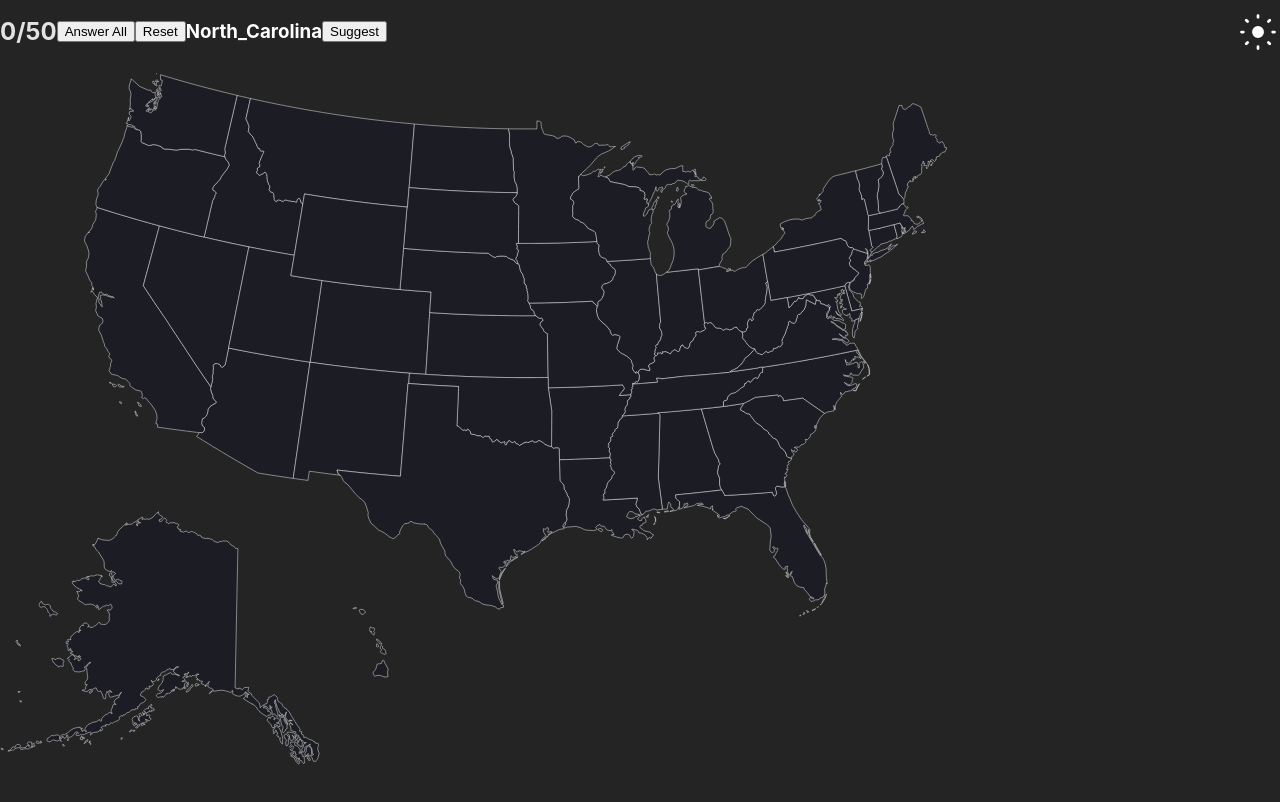
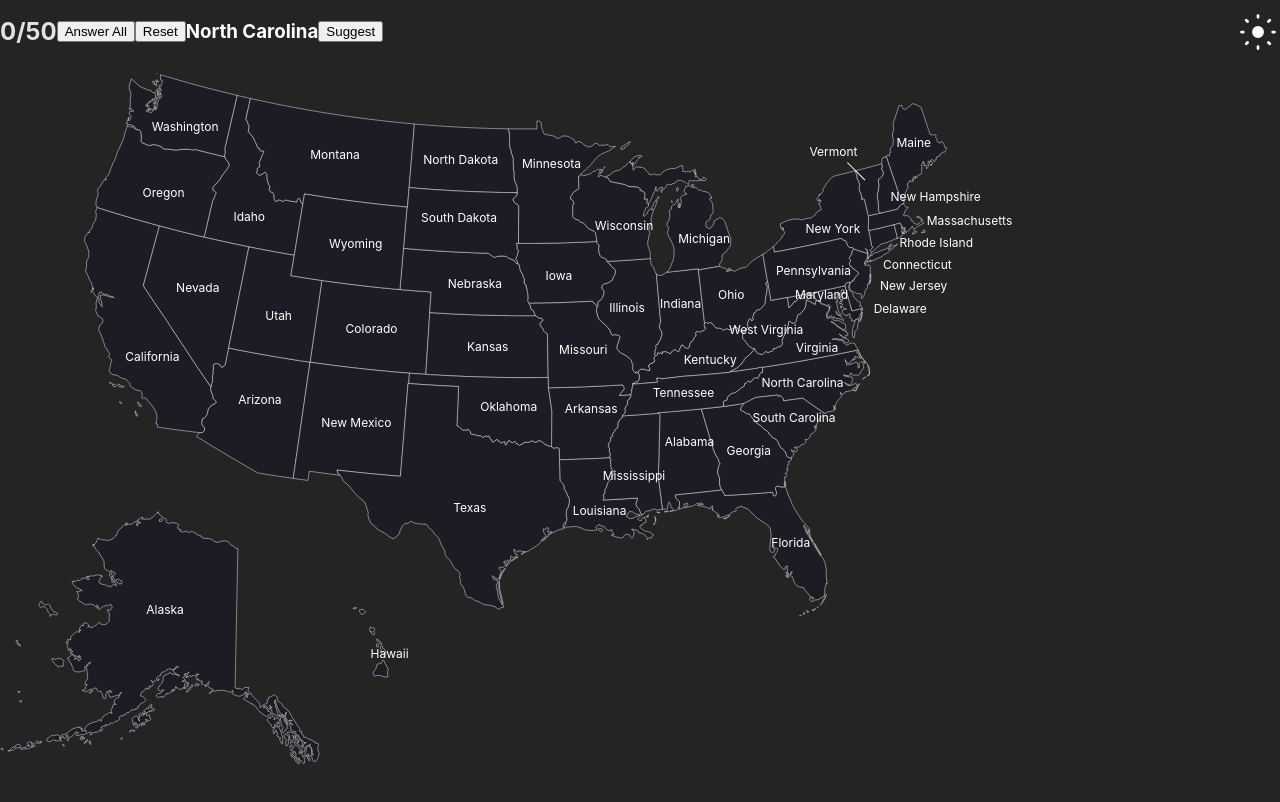
Before and after one commit to j0sephh123/Maps, a React (Vite) app: page / in a window 1280 px wide. Shown: the top 802 px of the page. Built offline with nearby package versions, Linux system fonts and the light colour scheme.

Commit message:
display state names

```diff
--- /dev/null
+++ b/src/App.module.css
@@ -0,0 +1,11 @@
+.Vermont::before {
+	height: 1px;
+	content: "";
+	width: 25px;
+	border-bottom: solid 1px #fff;
+	position: absolute;
+	left: 35px;
+	top: 30px;
+	z-index: 1;
+	transform: rotate(45deg);
+}
--- a/src/App.tsx
+++ b/src/App.tsx
@@ -1,21 +1,21 @@
-import { useCallback, useEffect, useReducer } from "react";
+import { useCallback, useEffect, useReducer, useRef, useState } from "react";
 import { Map, UsaState, Header } from "./components";
 import svgPaths from "./data/svgPaths";
 import { stateTitles } from "./data/stateTitles";
 import "./index.css";
 import appInitialState from "./app/appInitialState";
 import appReducer from "./app/appReducer";
+import { MAX_ATTEMPTS } from "./utils/constants";
+import { Coords } from "./components/UsaState/UsaState";
+import { stateCoordinates } from "./data/stateCoordinates";
+import classes from "./App.module.css";
+import clsx from "clsx";
 
 function App() {
-	const [
-		{
-			activeStates,
-			askedState,
-			score,
-			suggestion: { currentWrongAttempts, suggestedStates },
-		},
-		dispatch,
-	] = useReducer(appReducer, appInitialState);
+	const [{ activeStates, askedState, score, attempts, suggestions }, dispatch] =
+		useReducer(appReducer, appInitialState);
+	const coordsRef = useRef<Coords[]>([]);
+	const [areCoordsLoaded, setAreCoordsLoaded] = useState(false);
 
 	const showSuggestion = () => dispatch({ type: "SHOW_SUGGESTION" });
 
@@ -29,10 +29,23 @@ function App() {
 	}, [loadInitialStates]);
 
 	useEffect(() => {
-		if (currentWrongAttempts === 3) {
+		if (attempts === MAX_ATTEMPTS) {
 			showSuggestion();
 		}
-	}, [currentWrongAttempts]);
+	}, [attempts]);
+
+	const getCoords = (coords: Coords, index: number) => {
+		if (coordsRef.current.find(({ title }) => title === coords.title)) {
+			return;
+		}
+		coordsRef.current?.push({ ...coords, index });
+	};
+
+	useEffect(() => {
+		if (!areCoordsLoaded && coordsRef.current.length === stateTitles.length) {
+			setAreCoordsLoaded(true);
+		}
+	}, [coordsRef.current.length]);
 
 	return (
 		<>
@@ -42,15 +55,42 @@ function App() {
 					Answer All
 				</button>
 				<button onClick={() => dispatch({ type: "RESET" })}>Reset</button>
-				<h3 id="askedState">{askedState}</h3>
+				<h3>{askedState}</h3>
 				<button onClick={showSuggestion}>Suggest</button>
 			</Header>
+
+			{coordsRef.current.map((el) => {
+				const index = el.index ? el.index : 0;
+				const { left, top } = stateCoordinates[index] || {
+					left: 0,
+					top: 0,
+				};
+
+				console.log(el.title);
+
+				return (
+					<span
+						className={clsx(el.title === "Vermont" && classes.Vermont)}
+						style={{
+							color: "white",
+							position: "absolute",
+							left: el.left + left,
+							top: el.top + top,
+							fontSize: 12,
+						}}
+						key={el.title}
+					>
+						{el.title}
+					</span>
+				);
+			})}
 
 			<Map>
 				{stateTitles.map((title, index) => (
 					<UsaState
+						getCoords={(coords) => getCoords(coords, index)}
 						title={title}
-						isSuggested={suggestedStates.includes(title)}
+						isSuggested={suggestions.includes(title)}
 						key={title}
 						isActive={activeStates.includes(title)}
 						onClick={() =>
--- a/src/app/appInitialState.ts
+++ b/src/app/appInitialState.ts
@@ -5,10 +5,8 @@ export const appInitialState: AppInitialState = {
 	activeStates: [],
 	score: 0,
 	askedState: getRandomState(),
-	suggestion: {
-		currentWrongAttempts: 0,
-		suggestedStates: [],
-	},
+	attempts: 0,
+	suggestions: [],
 };
 
 export default appInitialState;
--- a/src/app/appReducer.ts
+++ b/src/app/appReducer.ts
@@ -16,10 +16,7 @@ export default function appReducer(
 		if (!isGuessCorrect) {
 			return {
 				...state,
-				suggestion: {
-					...state.suggestion,
-					currentWrongAttempts: state.suggestion.currentWrongAttempts + 1,
-				},
+				attempts: state.attempts + 1,
 			};
 		}
 
@@ -32,7 +29,8 @@ export default function appReducer(
 			score: state.score + 1,
 			activeStates: newActiveStates,
 			askedState: getRandomState(newActiveStates),
-			suggestion: appInitialState.suggestion,
+			attempts: 0,
+			suggestions: [],
 		};
 	}
 
@@ -41,7 +39,6 @@ export default function appReducer(
 		return {
 			...appInitialState,
 			askedState: getRandomState(),
-			suggestion: appInitialState.suggestion,
 		};
 	}
 
@@ -53,7 +50,8 @@ export default function appReducer(
 			activeStates: stateTitles,
 			askedState: null,
 			score: stateTitles.length,
-			suggestion: appInitialState.suggestion,
+			attempts: 0,
+			suggestions: [],
 		};
 	}
 
@@ -89,15 +87,8 @@ export default function appReducer(
 
 		return {
 			...state,
-			suggestion: {
-				...state.suggestion,
-				currentWrongAttempts: 0,
-				suggestedStates: [
-					state.askedState,
-					firstRandomState,
-					secondRandomState,
-				],
-			},
+			attempts: 0,
+			suggestions: [state.askedState, firstRandomState, secondRandomState],
 		};
 	}
 
--- a/src/components/UsaState/UsaState.tsx
+++ b/src/components/UsaState/UsaState.tsx
@@ -1,5 +1,12 @@
 import clsx from "clsx";
 import classes from "./UsaState.module.css";
+
+export type Coords = {
+	title: string;
+	left: number;
+	top: number;
+	index?: number;
+};
 
 type Props = {
 	onClick: () => void;
@@ -7,12 +14,32 @@ type Props = {
 	isActive: boolean;
 	isSuggested: boolean;
 	title: string;
+	getCoords: (coords: Coords) => void;
 };
 
-const UsaState = ({ title, onClick, d, isActive, isSuggested }: Props) => {
+const UsaState = ({
+	getCoords,
+	title,
+	onClick,
+	d,
+	isActive,
+	isSuggested,
+}: Props) => {
 	return (
 		<path
-			id={title}
+			ref={(e) => {
+				if (!e) {
+					return null;
+				}
+
+				const { left, top, right, bottom } = e.getBoundingClientRect();
+
+				getCoords({
+					title,
+					left: (left + right) / 2,
+					top: (top + bottom) / 2,
+				});
+			}}
 			className={clsx(
 				isActive && classes.isActive,
 				isSuggested && classes.isSuggested
--- /dev/null
+++ b/src/data/stateCoordinates.ts
@@ -0,0 +1,52 @@
+export const stateCoordinates = [
+	{ left: +20, top: -40 },
+	{ left: -25, top: -30 },
+	{ left: -25, top: -25 },
+	{ left: -15, top: -25 },
+	{ left: -25, top: +25 },
+	{ left: -25, top: -10 },
+	{ left: 0, top: +15 }, // "Connecticut",
+	{ left: +20, top: 0 }, // "Delaware", //
+	{ left: +20, top: -20 }, // Florida
+	{ left: -20, top: -10 }, // Georgia
+	{ left: 0, top: 0 }, // Hawaii
+	{ left: -20, top: -10 }, // Iowa
+	{ left: -20, top: +30 }, // Idaho
+	{ left: -20, top: -20 }, // Illinois
+	{ left: -20, top: -20 }, // Indiana
+	{ left: -20, top: -10 }, // Kansas
+	{ left: -10, top: -5 }, // Kentucky
+	{ left: -35, top: 0 }, // "Louisiana"
+	{ left: +30, top: -10 }, // "Massachusetts", //
+	{ left: -30, top: -20 }, // "Maryland", //
+	{ left: -20, top: -20 }, // "Maine", // +15 -20
+	{ left: +10, top: +20 }, // "Michigan", // +40 +20
+	{ left: -40, top: -30 }, // "Minnesota", // +55 +20
+	{ left: -25, top: -10 }, // "Missouri", // +10 0
+	{ left: -30, top: 0 }, // "Mississippi", //
+	{ left: -20, top: -10 }, // "Montana", //
+	{ left: -35, top: -10 }, // "North Carolina", //
+	{ left: -40, top: -10 }, // "North Dakota", //
+	{ left: -20, top: -10 }, // "Nebraska", //
+	{ left: 0, top: 0 }, // "New Hampshire", //
+	{ left: +20, top: 0 }, // "New Jersey", //
+	{ left: -30, top: -10 }, // "New Mexico", //
+	{ left: -20, top: -30 }, // "Nevada", //
+	{ left: -30, top: +5 }, // "New York", //
+	{ left: -15, top: -10 }, // "Ohio", //
+	{ left: 0, top: -15 }, // "Oklahoma", //
+	{ left: -20, top: 0 }, // "Oregon", //
+	{ left: -35, top: -10 }, // "Pennsylvania", //
+	{ left: 0, top: 0 }, // "Rhode Island", //
+	{ left: -30, top: -20 }, // "South Carolina", //
+	{ left: -40, top: -20 }, // "South Dakota", //
+	{ left: -40, top: -10 }, // "Tennessee", //
+	{ left: 0, top: 0 }, // "Texas", //
+	{ left: -10, top: 0 }, // "Utah", //
+	{ left: 0, top: 0 }, // "Virginia", //
+	{ left: -60, top: -50 }, // "Vermont", //
+	{ left: -30, top: 0 }, // "Washington", //
+	{ left: -20, top: 0 }, // "Wisconsin", //
+	{ left: -50, top: 0 }, // "West Virginia", //
+	{ left: -20, top: -10 }, // "Wyoming", //
+];
--- a/src/data/stateTitles.ts
+++ b/src/data/stateTitles.ts
@@ -1,52 +1,54 @@
+
+
 export const stateTitles = [
-	"Alaska",
-	"Alabama",
-	"Arkansas",
-	"Arizona",
-	"California",
-	"Colorado",
-	"Connecticut",
-	"Delaware",
-	"Florida",
-	"Georgia",
-	"Hawaii",
-	"Iowa",
-	"Idaho",
-	"Illinois",
-	"Indiana",
-	"Kansas",
-	"Kentucky",
-	"Louisiana",
-	"Massachusetts",
-	"Maryland",
-	"Maine",
-	"Michigan",
-	"Minnesota",
-	"Missouri",
-	"Mississippi",
-	"Montana",
-	"North_Carolina",
-	"North_Dakota",
-	"Nebraska",
-	"New_Hampshire",
-	"New_Jersey",
-	"New_Mexico",
-	"Nevada",
-	"New_York",
-	"Ohio",
-	"Oklahoma",
-	"Oregon",
-	"Pennsylvania",
-	"Rhode_Island",
-	"South_Carolina",
-	"South_Dakota",
-	"Tennessee",
-	"Texas",
-	"Utah",
-	"Virginia",
-	"Vermont",
-	"Washington",
-	"Wisconsin",
-	"West_Virginia",
-	"Wyoming",
+	"Alaska", // +20 -40
+	"Alabama", // -25 -30
+	"Arkansas", // -25 -25
+	"Arizona", // -15 -25
+	"California", // -25 +25
+	"Colorado", // -25 -10
+	"Connecticut", //
+	"Delaware", //
+	"Florida", // +50 -20
+	"Georgia", // +45 -40
+	"Hawaii", // +0 -0
+	"Iowa", // +10 -10
+	"Idaho", // +10 +30
+	"Illinois", // +10 -20
+	"Indiana", // +10 -20
+	"Kansas", // +10 -10
+	"Kentucky", // +30 -10
+	"Louisiana", // +30 -20
+	"Massachusetts", //
+	"Maryland", //
+	"Maine", // +15 -20
+	"Michigan", // +40 +20
+	"Minnesota", // +55 +20
+	"Missouri", // +10 0
+	"Mississippi", //
+	"Montana", //
+	"North Carolina", //
+	"North Dakota", //
+	"Nebraska", //
+	"New Hampshire", //
+	"New Jersey", //
+	"New Mexico", //
+	"Nevada", //
+	"New York", //
+	"Ohio", //
+	"Oklahoma", //
+	"Oregon", //
+	"Pennsylvania", //
+	"Rhode Island", //
+	"South Carolina", //
+	"South Dakota", //
+	"Tennessee", //
+	"Texas", //
+	"Utah", //
+	"Virginia", //
+	"Vermont", //
+	"Washington", //
+	"Wisconsin", //
+	"West Virginia", //
+	"Wyoming", //
 ];
--- a/src/types.ts
+++ b/src/types.ts
@@ -1,22 +1,15 @@
-import { ReactNode } from "react";
-
-export type Suggestion = {
-	currentWrongAttempts: number;
-	suggestedStates: string[];
-};
-
 export type AppInitialState = {
 	askedState: string | null;
 	score: number;
 	activeStates: string[];
-	suggestion: Suggestion;
+	attempts: number;
+	suggestions: string[];
 };
 
 export enum APP_INITIAL_STATE_KEYS {
 	askedState = "askedState",
 	score = "score",
 	activeStates = "activeStates",
-	suggestion = "suggestion",
 }
 
 export type Action =
--- /dev/null
+++ b/src/utils/constants.ts
@@ -0,0 +1 @@
+export const MAX_ATTEMPTS = 3;
--- a/tsconfig.json
+++ b/tsconfig.json
@@ -14,7 +14,8 @@
 		"resolveJsonModule": true,
 		"isolatedModules": true,
 		"noEmit": true,
-    "jsx": "react-jsx"
+		"jsx": "react-jsx",
+		"strictNullChecks": true
 	},
 	"include": ["src"],
 	"references": [{ "path": "./tsconfig.node.json" }]
```
Also changed, not shown: 2 other files (tests, documents, lock files or other folders). Lines whose indentation alone changed are shown as unchanged.
